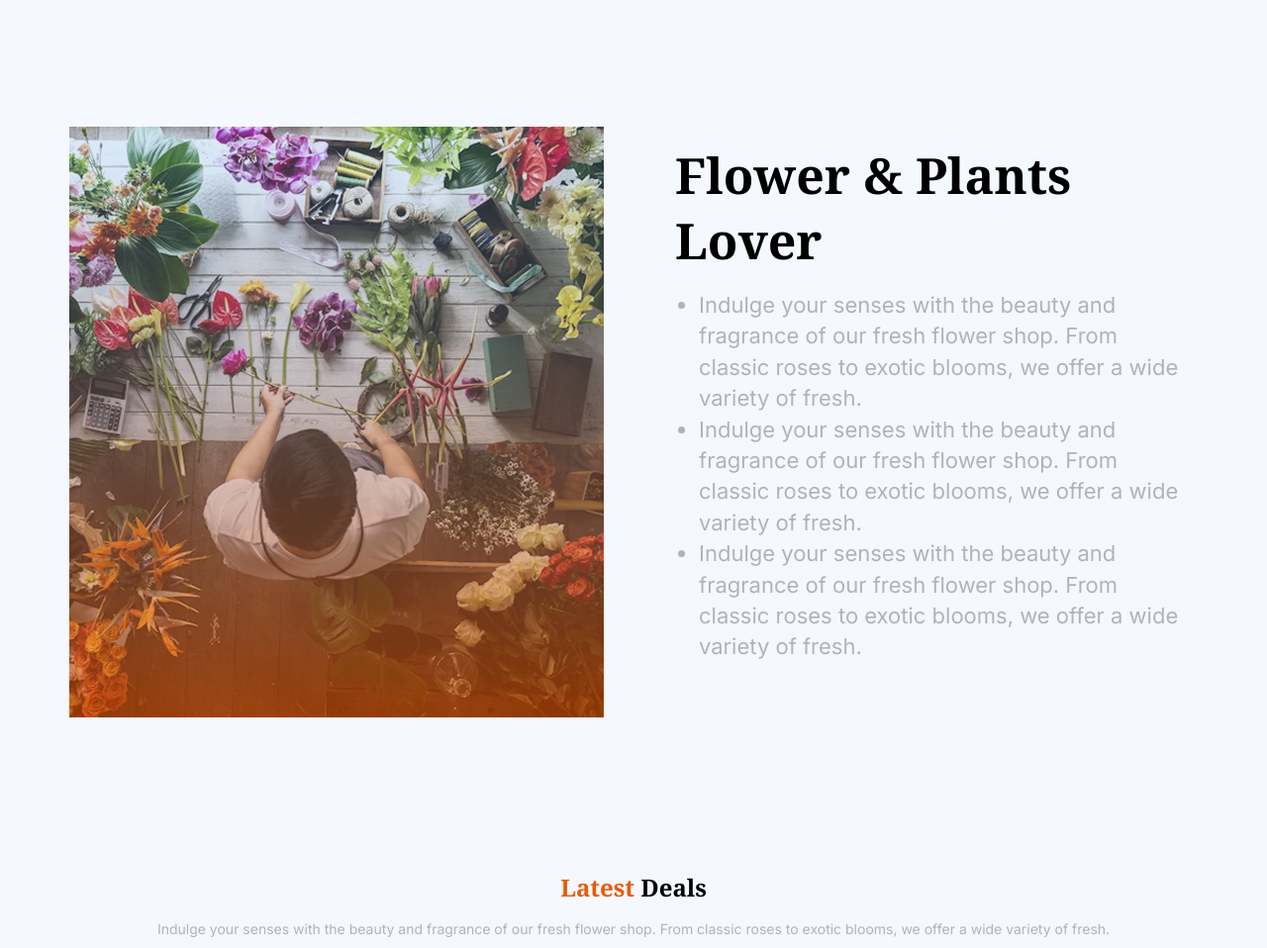
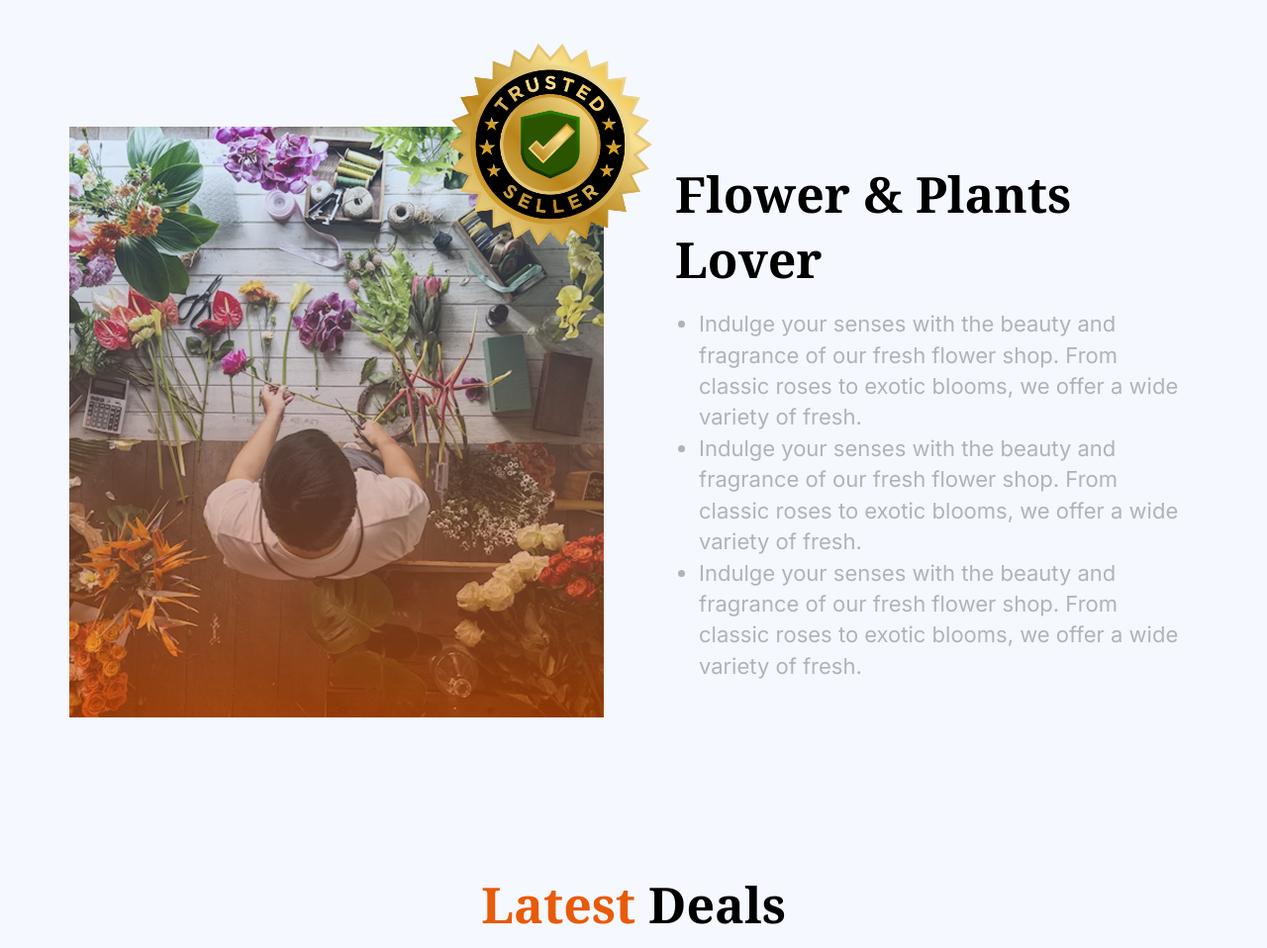
Before and after one commit to GeekRover/Assignmnet-B12A02, a plain HTML site: page index.html in a window 1280 px wide. Shown: the part 2054-3012 px from the top of the page at 99% size. Drawn offline with nearby package versions, Linux system fonts and the light colour scheme.

Commit message:
first challenge done

```diff
--- a/index.html
+++ b/index.html
@@ -181,15 +181,17 @@
       </secction>
 
       <!-- Flower Lover Section Here................................................................!!! -->
+       <!-- also a challenge section: this one is done-->
       <section
-        class="flower-lover mt-10 md:mt-52 md:mb-32 mb-11 flex flex-col md:flex-row md:gap-14 gap-4 md:max-w-[1140px] md:h-[597px] md:mx-auto"
+        class="flower-lover mt-10 md:mt-52 md:mb-32 mb-11 flex flex-col md:flex-row md:gap-14 gap-4 md:max-w-[1140px] md:h-[597px] md:mx-auto items-center"
       >
-        <div class="img-cont">
+        <div class="img-cont relative">
           <img
-            class="md:max-w-[540px] md:h-[597px]"
+            class="md:max-w-[540px] md:h-[597px] "
             src="./assets/flower-store.png"
             alt=""
           />
+          <img class="hidden md:block size-[286px] absolute left-[343px] top-[-125px] " src="./assets/trusted-badge.png" alt="">
         </div>
         <div class="content-cont p-4 space-y-4">
           <h1 class="font-noto text-2xl font-bold text-black md:text-[50px]">
@@ -221,12 +223,12 @@
       <!-- This is also a challenge section so i will to it later -->
       <section class="deal-cont md:max-w-[1140px] md:mx-auto mb-10 md:mb-28">
         <div class="texts-cont text-center p-[28.5px] space-y-4">
-          <h1 class="font-noto text-2xl font-bold">
+          <h1 class="font-noto text-2xl md:text-[50px] font-bold">
             <span class="text-[#E95A08]">Latest</span> Deals
           </h1>
-          <p class="text-sm font-inter text-[#B1B3B8]">
+          <p class="text-sm md:text-[22px] font-inter text-[#B1B3B8]">
             Indulge your senses with the beauty and fragrance of our fresh
-            flower shop. From classic roses to exotic blooms, we offer a wide
+            flower shop. From <br> classic roses to exotic blooms, we offer a wide
             variety of fresh.
           </p>
         </div>
```
